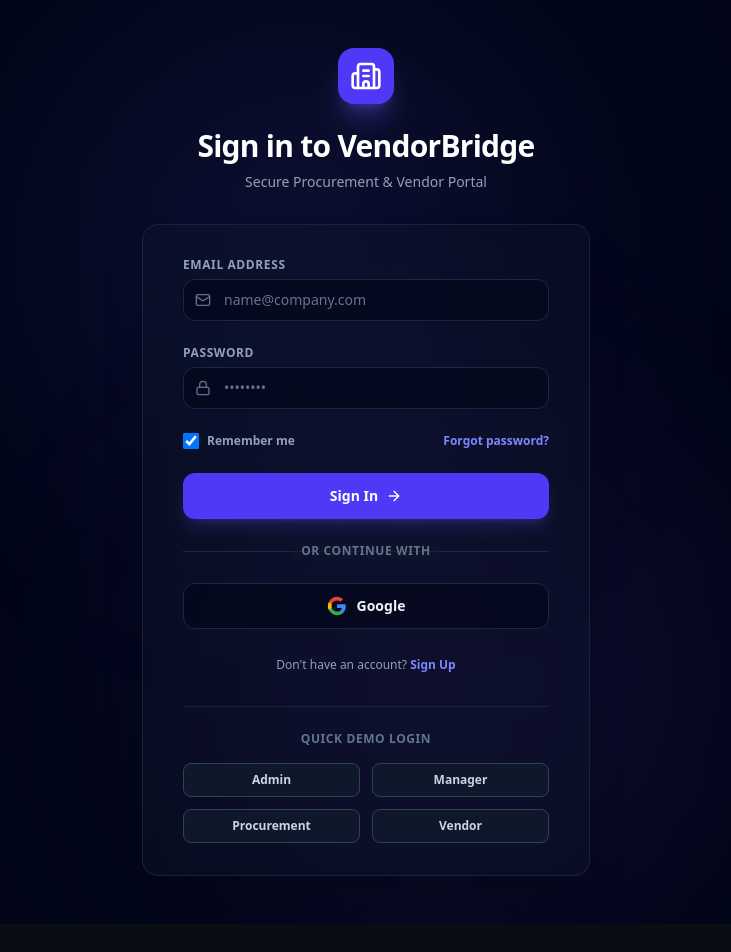
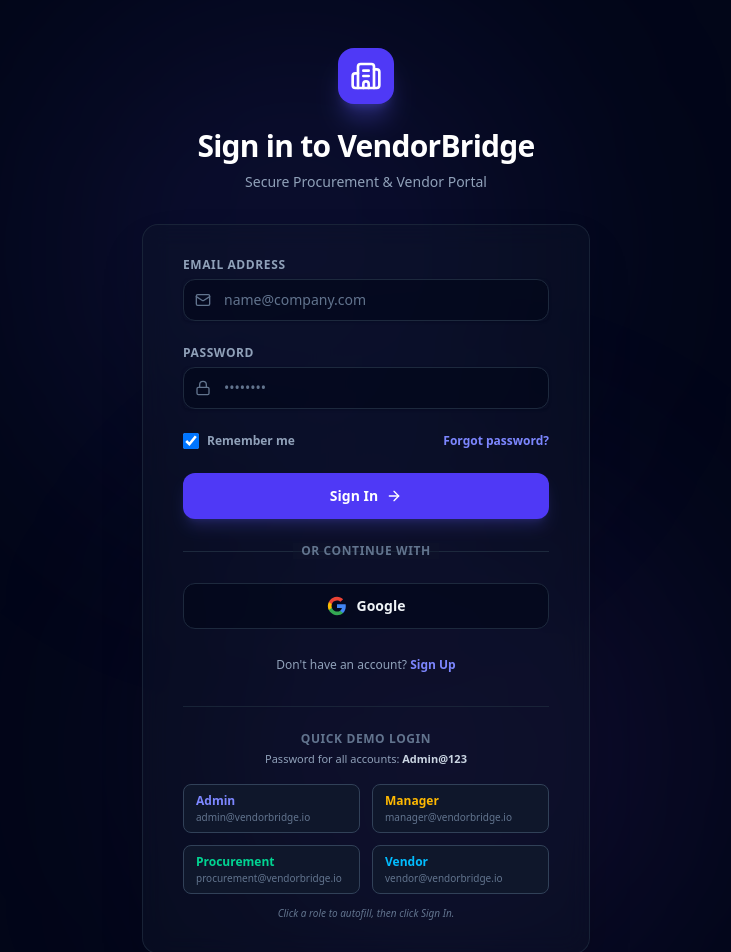
Before and after one commit to SKYLINE217/ODOO-HACKATHON, a Next.js app: page /login in a window 1280 px wide. Shown: the top 952 px of the page, without its empty margins (274-1005 px from the left). Before the commit the page ends 924 px from the top, so only its background shows below. Built offline with nearby package versions, Linux system fonts and the light colour scheme; no server answers.

Commit message:
Improve Quick Demo log in UI by showing the password and emails directly on the buttons

```diff
--- a/src/app/(auth)/login/page.tsx
+++ b/src/app/(auth)/login/page.tsx
@@ -225,37 +225,45 @@
 
           {/* Quick Demo Logins */}
           <div className="mt-8 pt-6 border-t border-slate-800/80">
-            <p className="text-center text-xs font-bold text-slate-500 uppercase tracking-wider mb-4">Quick Demo Login</p>
+            <div className="flex flex-col items-center justify-center mb-4">
+              <p className="text-xs font-bold text-slate-500 uppercase tracking-wider">Quick Demo Login</p>
+              <p className="text-[11px] text-slate-400 mt-1">Password for all accounts: <strong className="text-slate-300">Admin@123</strong></p>
+            </div>
             <div className="grid grid-cols-2 gap-3">
               <button
                 type="button"
                 onClick={() => { setEmail('admin@vendorbridge.io'); setPassword('Admin@123'); }}
-                className="py-2 px-3 bg-slate-900 border border-slate-700 hover:border-indigo-500 rounded-lg text-xs font-semibold text-slate-300 transition-colors"
+                className="py-2 px-3 bg-slate-900 border border-slate-700 hover:border-indigo-500 hover:bg-indigo-500/10 rounded-lg text-xs font-semibold text-slate-300 transition-all text-left flex flex-col gap-0.5"
               >
-                Admin
+                <span className="text-indigo-400">Admin</span>
+                <span className="text-[10px] text-slate-500 font-normal">admin@vendorbridge.io</span>
               </button>
               <button
                 type="button"
                 onClick={() => { setEmail('manager@vendorbridge.io'); setPassword('Admin@123'); }}
-                className="py-2 px-3 bg-slate-900 border border-slate-700 hover:border-amber-500 rounded-lg text-xs font-semibold text-slate-300 transition-colors"
+                className="py-2 px-3 bg-slate-900 border border-slate-700 hover:border-amber-500 hover:bg-amber-500/10 rounded-lg text-xs font-semibold text-slate-300 transition-all text-left flex flex-col gap-0.5"
               >
-                Manager
+                <span className="text-amber-400">Manager</span>
+                <span className="text-[10px] text-slate-500 font-normal">manager@vendorbridge.io</span>
               </button>
               <button
                 type="button"
                 onClick={() => { setEmail('procurement@vendorbridge.io'); setPassword('Admin@123'); }}
-                className="py-2 px-3 bg-slate-900 border border-slate-700 hover:border-emerald-500 rounded-lg text-xs font-semibold text-slate-300 transition-colors"
+                className="py-2 px-3 bg-slate-900 border border-slate-700 hover:border-emerald-500 hover:bg-emerald-500/10 rounded-lg text-xs font-semibold text-slate-300 transition-all text-left flex flex-col gap-0.5"
               >
-                Procurement
+                <span className="text-emerald-400">Procurement</span>
+                <span className="text-[10px] text-slate-500 font-normal">procurement@vendorbridge.io</span>
               </button>
               <button
                 type="button"
                 onClick={() => { setEmail('vendor@vendorbridge.io'); setPassword('Admin@123'); }}
-                className="py-2 px-3 bg-slate-900 border border-slate-700 hover:border-sky-500 rounded-lg text-xs font-semibold text-slate-300 transition-colors"
+                className="py-2 px-3 bg-slate-900 border border-slate-700 hover:border-sky-500 hover:bg-sky-500/10 rounded-lg text-xs font-semibold text-slate-300 transition-all text-left flex flex-col gap-0.5"
               >
-                Vendor
+                <span className="text-sky-400">Vendor</span>
+                <span className="text-[10px] text-slate-500 font-normal">vendor@vendorbridge.io</span>
               </button>
             </div>
+            <p className="text-[10px] text-slate-500 text-center mt-3 italic">Click a role to autofill, then click Sign In.</p>
           </div>
 
         </div>
```
